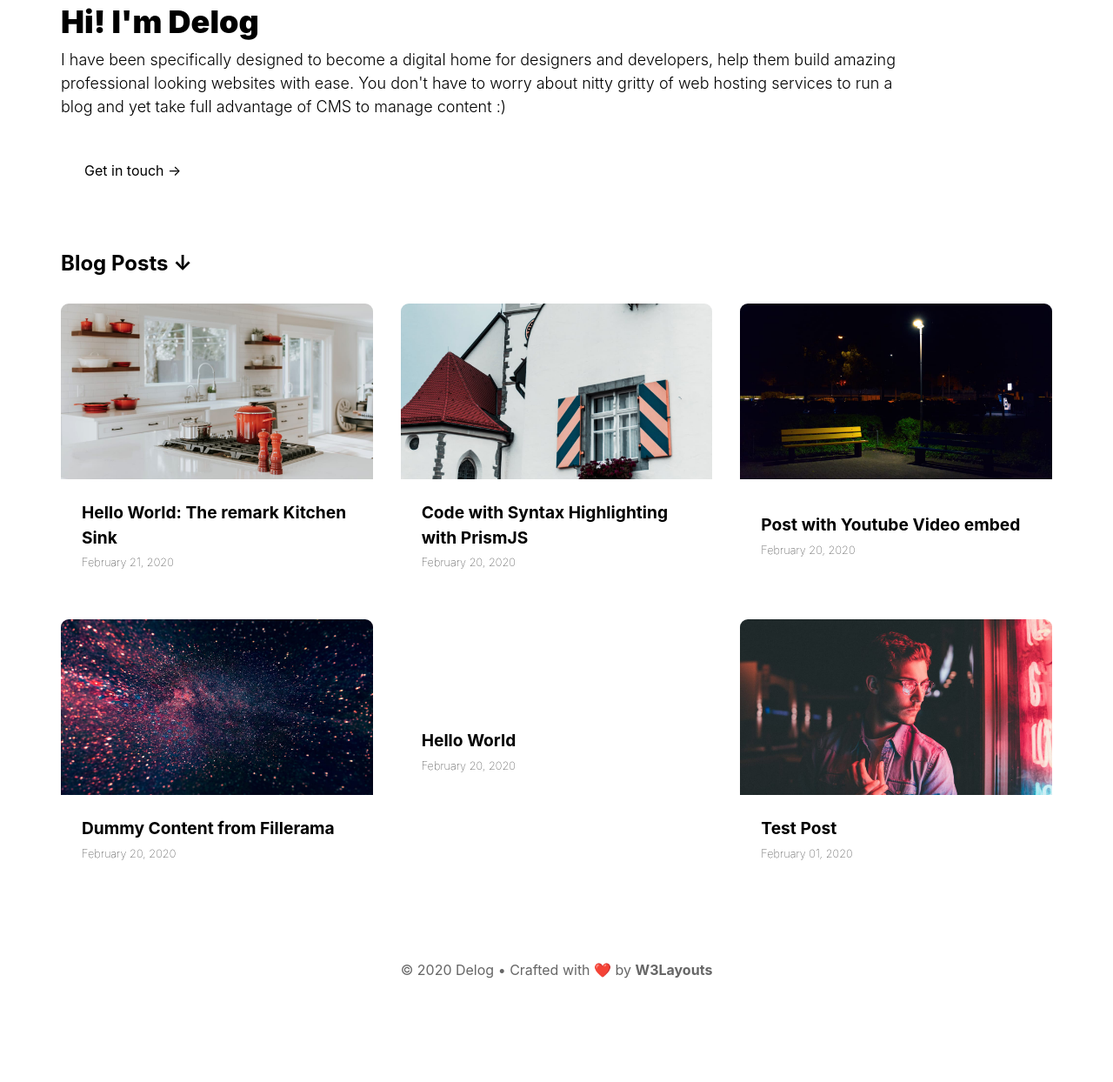
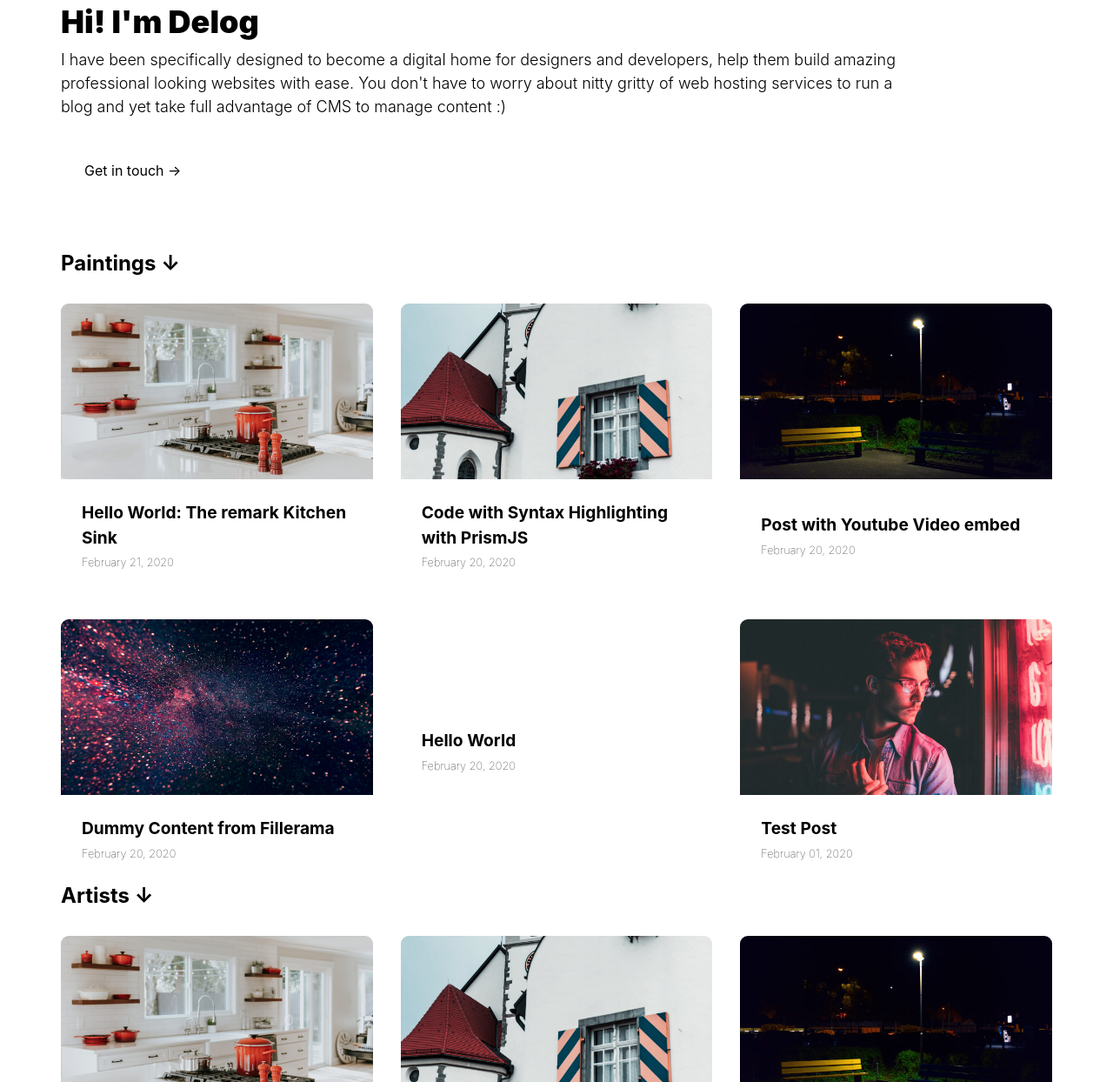
Before and after one commit to faulknert/ArtistBlog, a Gatsby site: page / in a window 1280 px wide. Shown: the part 125-1369 px from the top of the page at 87% size. Before the commit the page ends 1298 px from the top, so only its background shows below. Built offline with nearby package versions, Linux system fonts and the light colour scheme; Gatsby itself is replaced by a stand-in of ours.

Commit message:
Adding Paintings and painters tab

```diff
--- a/src/pages/index.js
+++ b/src/pages/index.js
@@ -23,7 +23,11 @@ const IndexPage = ({
         <meta name="description" content={site.siteMetadata.description} />
       </Helmet>
       <HeroHeader/>
-      <h2>Blog Posts &darr;</h2>
+      <h2>Paintings &darr;</h2>
+      <div className="grids">
+        {Posts}
+      </div>
+      <h2>Artists &darr;</h2>
       <div className="grids">
         {Posts}
       </div>
```
Also changed, not shown: 2 other files.
